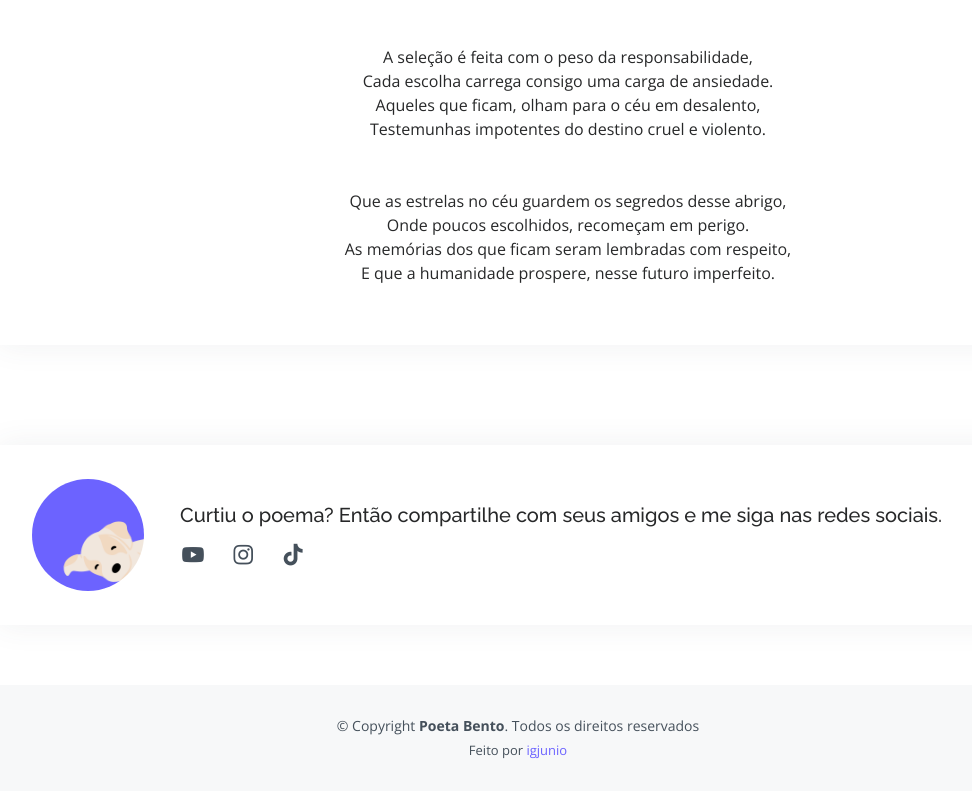
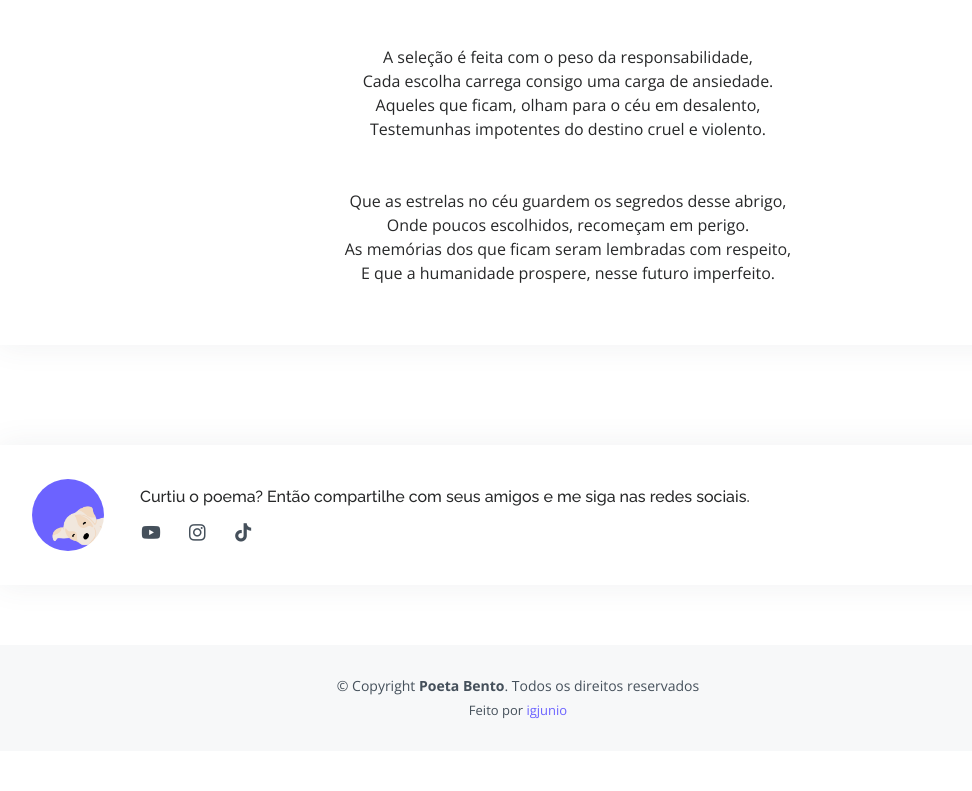
Before and after one commit to igjunio/poetaBento, a plain HTML site: page poesia/bunker.html in a window 1280 px wide. Shown: the part 727-1518 px from the top of the page, without its empty margins (122-1094 px from the left). After the commit the page ends 1478 px from the top, so only its background shows below. Drawn offline with nearby package versions, Linux system fonts and the light colour scheme.

Commit message:
Mudança no rodapé
Mudança no rodapé

```diff
--- a/assets/css/style.css
+++ b/assets/css/style.css
@@ -791,7 +791,7 @@ section {
 }
 
 #portfolio-details .social-links a {
-  font-size: 26px;
+  font-size: 22px;
   display: inline-block;
   color: #45505b;
   line-height: 1;
@@ -941,7 +941,7 @@ section {
 --------------------------------------------------------------*/
 
 .perfil-img {
-  width: 120px;
+  width: 80px;
   border-radius: 50%;
   border: 4px solid #fff;
   margin: 0 auto;
@@ -958,9 +958,10 @@ section {
   margin: 0 auto;
 }
 
-.compartilhe-poema h5{
+.compartilhe-poema h6{
   padding: 10px 0 10px 0;
   margin: 0 auto;
+  font-weight: 500;
 }
 
 /*--------------------------------------------------------------
--- a/poesia/bunker.html
+++ b/poesia/bunker.html
@@ -89,18 +89,18 @@
   <section id="portfolio-details" class="portfolio-details">
     <div class="container portfolio-info ">
       <div class="row align-items-center">
-         <div class="col-md-auto">
-           <img src="../assets/img/perfilImage.png" class="perfil-img" alt="Poeta Bento">
+        <div class="col-md-auto">
+          <img src="../assets/img/perfilImage.png" class="perfil-img" alt="Poeta Bento">
         </div>
         <div class="col compartilhe-poema">
-           <h5><span>Curtiu o poema? Então compartilhe com seus amigos e me siga nas redes sociais.</span></h5>
-           <div class="social-links">
+          <h6><span>Curtiu o poema? Então compartilhe com seus amigos e me siga nas redes sociais.</span></h6>
+          <div class="social-links">
             <a href="https://www.youtube.com/@poetabento" target="_blank" class="youtube"><i class="bx bxl-youtube"></i></a>
             <a href="https://www.instagram.com/poetabento" target="_blank" class="instagram"><i class="bx bxl-instagram"></i></a>
-             <a href="https://www.tiktok.com/@poetabento" target="_blank" class="tiktok"><i class="bx bxl-tiktok"></i></a>
+            <a href="https://www.tiktok.com/@poetabento" target="_blank" class="tiktok"><i class="bx bxl-tiktok"></i></a>
+          </div>
         </div>
       </div>
-     </div>
     </div>
   </section>
 
```
Also changed, not shown: poesia/arrependimento.html (+1 -1 lines), poesia/calabouco.html (+6 -7 lines), poesia/janine.html (+6 -6 lines), poesia/muaythai.html (+6 -6 lines).
